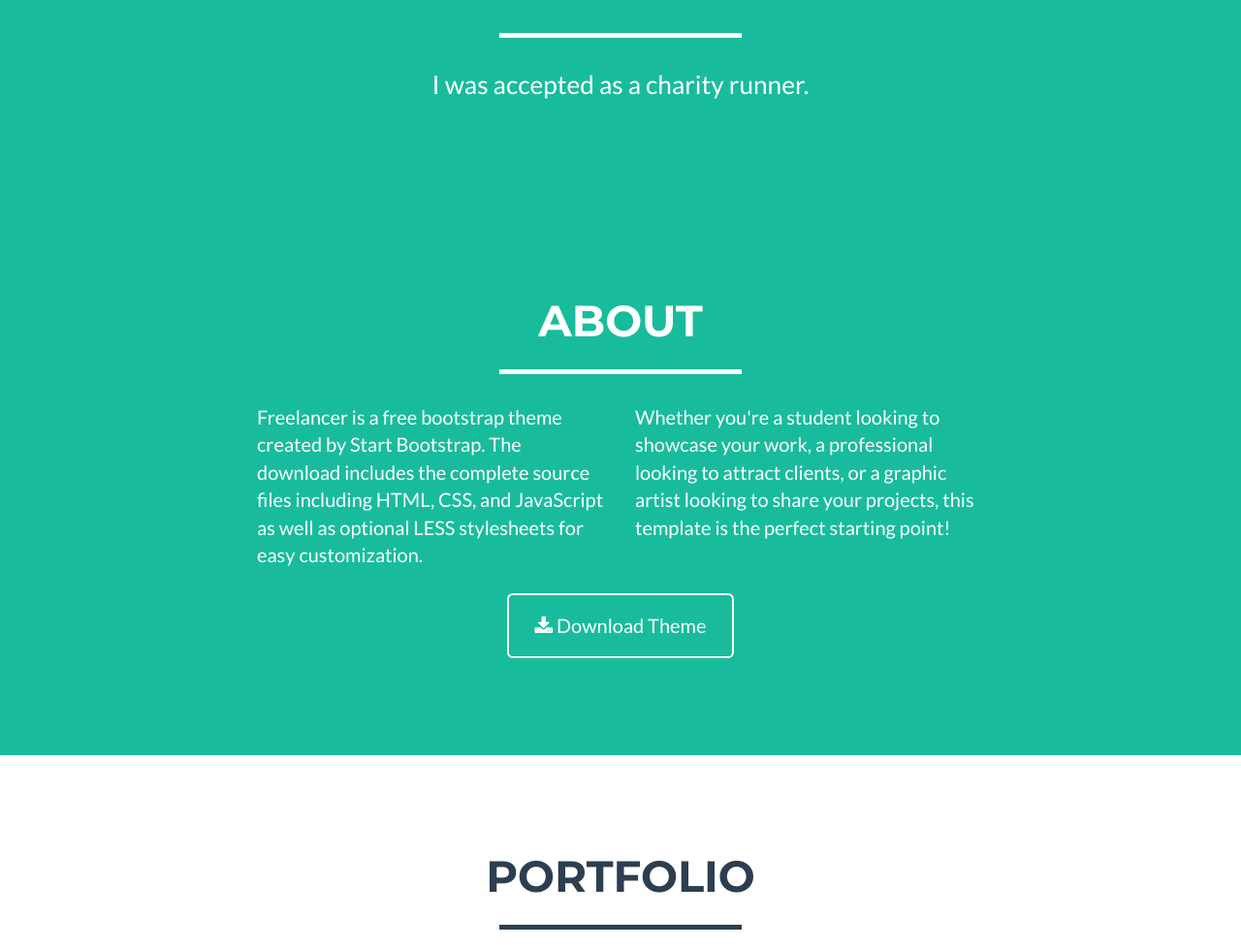
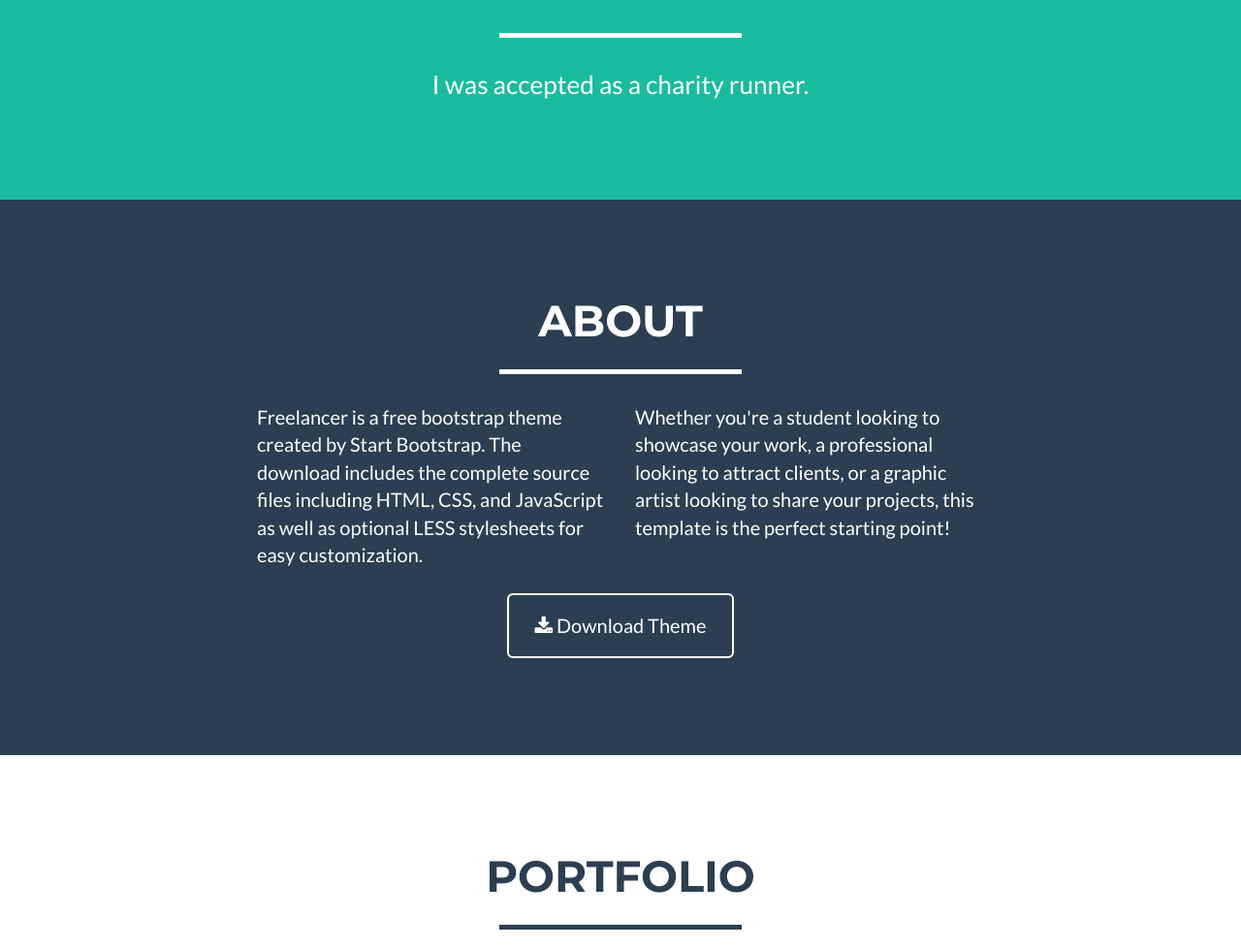
Before and after one commit to IanEdington/boston-marathon-fundraising, a PHP site: page / in a window 1280 px wide. Shown: the part 671-1649 px from the top of the page at 97% size. Run offline with PHP 8.4, Linux system fonts and the light colour scheme; some libraries are stand-ins or nearby versions.

Commit message:
change color of about section

```diff
--- a/css/freelancer.css
+++ b/css/freelancer.css
@@ -63,7 +63,7 @@ hr.star-light {
 
 hr.star-light:after {
     color: #fff;
-    background-color: #18bc9c;
+    background-color: #2c3e50;
 }
 
 hr.star-primary {
@@ -181,7 +181,7 @@ section h2 {
 
 section.success {
     color: #fff;
-    background: #18bc9c;
+    background: #2c3e50;
 }
 
 @media(max-width:767px) {
```
